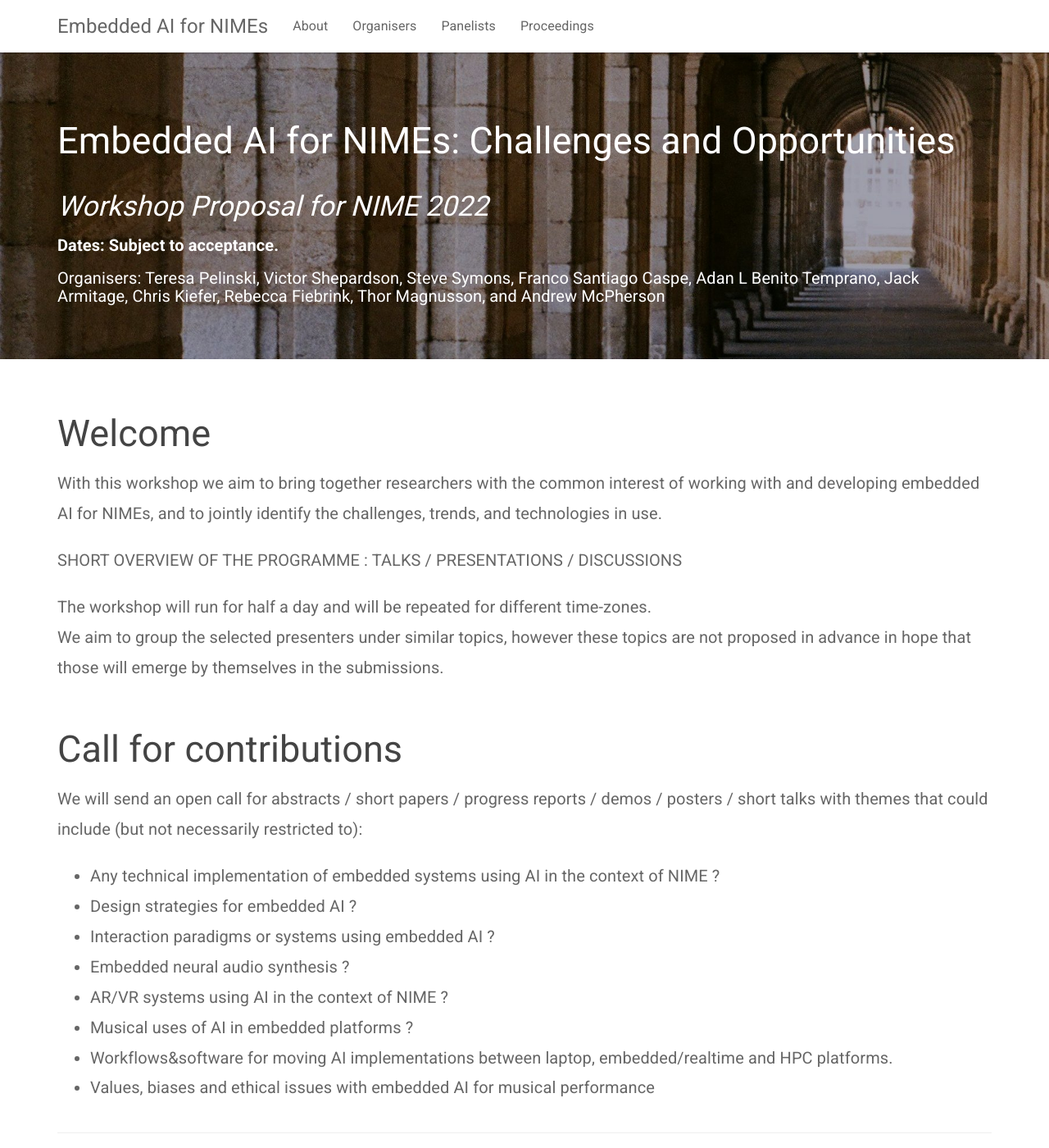
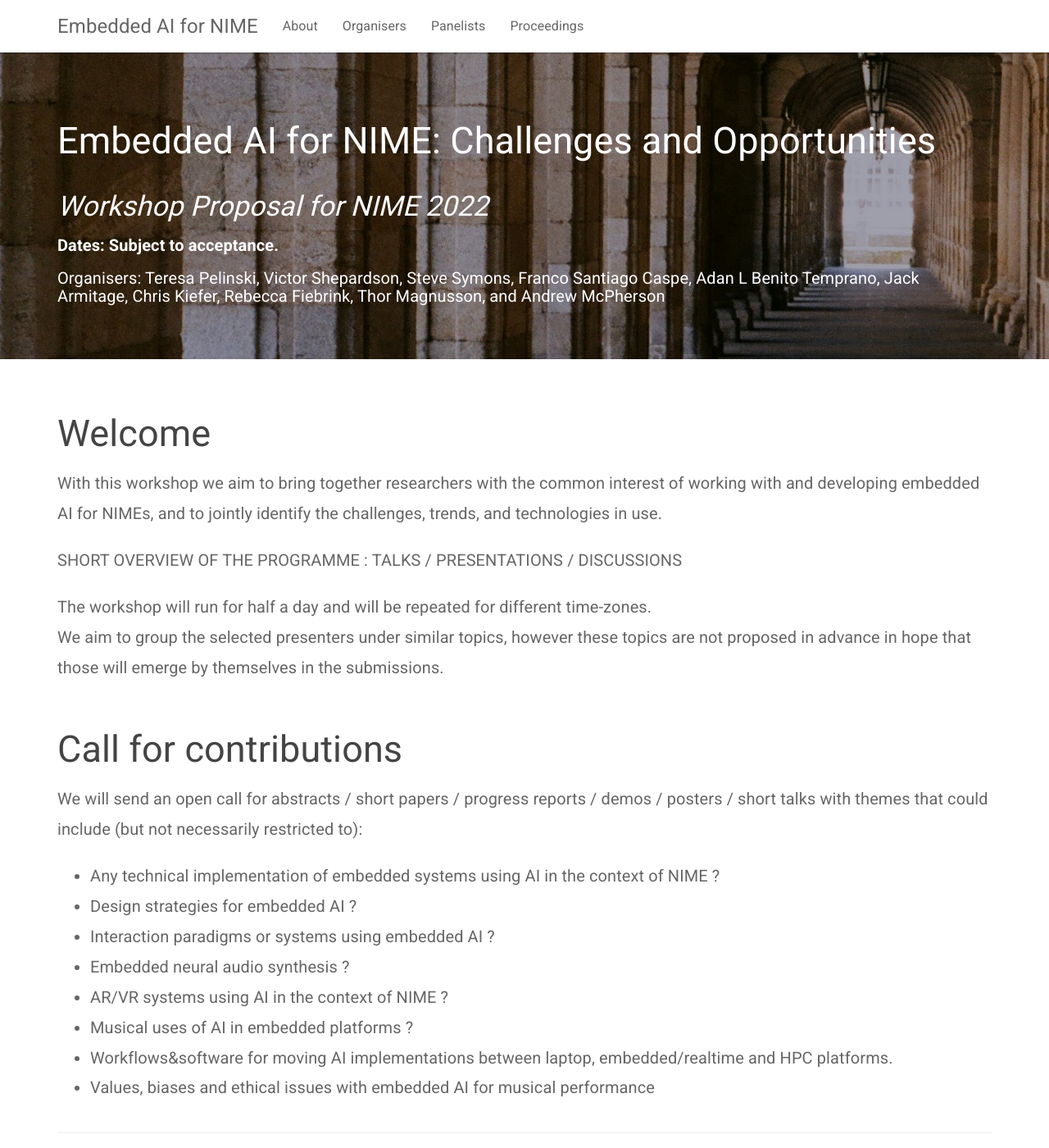
Before and after one commit to embedded-ai-for-nime/embedded-ai-for-nime.github.io, a Jekyll site: the page built from index.html, in a window 1280 px wide and 1400 px high. Shown: the whole window at 82% size. Built offline with Jekyll 4.4.1, drawn with Linux system fonts in a browser that asks for light colours; some of the changed text lies outside the part shown.

Commit message:
Updated title and address.

```diff
--- a/_config.yml
+++ b/_config.yml
@@ -1,15 +1,14 @@
 # Site settings
-title: Embedded AI for NIMEs
+title: Embedded AI for NIME
 email: f.s.caspe@qmul.ac.uk
 description: >
-  Worshop Proposal for NIME 2022
-  Embedded AI for NIMEs: Challenges and Opportunities
+  Embedded AI for NIME: Challenges and Opportunities
 lang: en-US
 
 baseurl: "" # the subpath of your site, e.g. /blog/ - In this case no subpath - go directly to index.html
-url: https://embedded-ai-for-nimes.github.io/# the base hostname & protocol for your site
-git_address: https://github.com/embedded-ai-for-nimes/embedded-ai-for-nimes.github.io
-git_edit_address: https://github.com/embedded-ai-for-nimes/embedded-ai-for-nimes.github.io/blob/gh-pages
+url: https://embedded-ai-for-nime.github.io/# the base hostname & protocol for your site
+git_address: https://github.com/embedded-ai-for-nime/embedded-ai-for-nime.github.io
+git_edit_address: https://github.com/embedded-ai-for-nime/embedded-ai-for-nime.github.io/blob/gh-pages
 
 # font sizes at: _sass/bootswatch/paper/_variables.scss
 # theme options from https://bootswatch.com/3/
--- a/_includes/head.html
+++ b/_includes/head.html
@@ -5,8 +5,6 @@
 
     <link rel="stylesheet" href="{{ "/assets/css/main.css" | relative_url }}">
     <link rel="stylesheet" href="{{ "/assets/css/font-awesome.min.css" | relative_url }}">
-
-    <link rel="shortcut icon" href="{{ "/favicon.ico?1" | relative_url }}">
     {% seo %}
 
     <link rel="alternate" type="application/rss+xml" title="{{ site.title }}" href="{{ "/feed.xml" | absolute_url }}" />
--- a/index.html
+++ b/index.html
@@ -4,7 +4,7 @@
 
 <div class="header-container jumbotron">
     <div class="container">
-        <h2 style="color:white";>Embedded AI for NIMEs: Challenges and Opportunities</h2>
+        <h2 style="color:white";>Embedded AI for NIME: Challenges and Opportunities</h2>
         <h3 style="color:white";><i>Workshop Proposal for NIME 2022 </i></h3>
         <h5 style="color:white";><b>Dates: Subject to acceptance. </b></h5>
         <h5 style="color:white";>Organisers: Teresa Pelinski, Victor Shepardson, Steve Symons, Franco Santiago Caspe, Adan L Benito Temprano, Jack Armitage, Chris Kiefer, Rebecca Fiebrink, Thor Magnusson, and Andrew McPherson </h5>
```
Also changed, not shown: favicon.ico (deleted).
